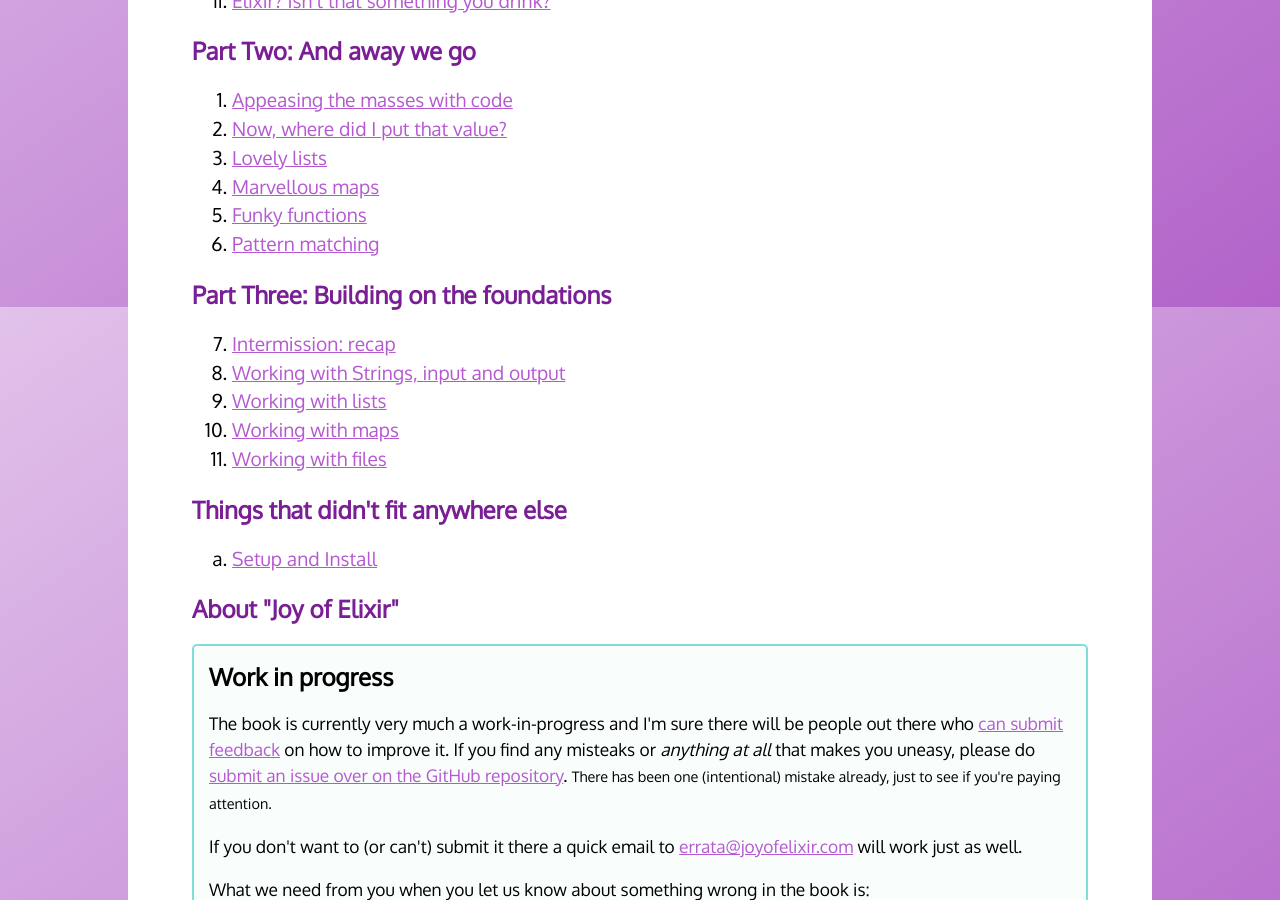
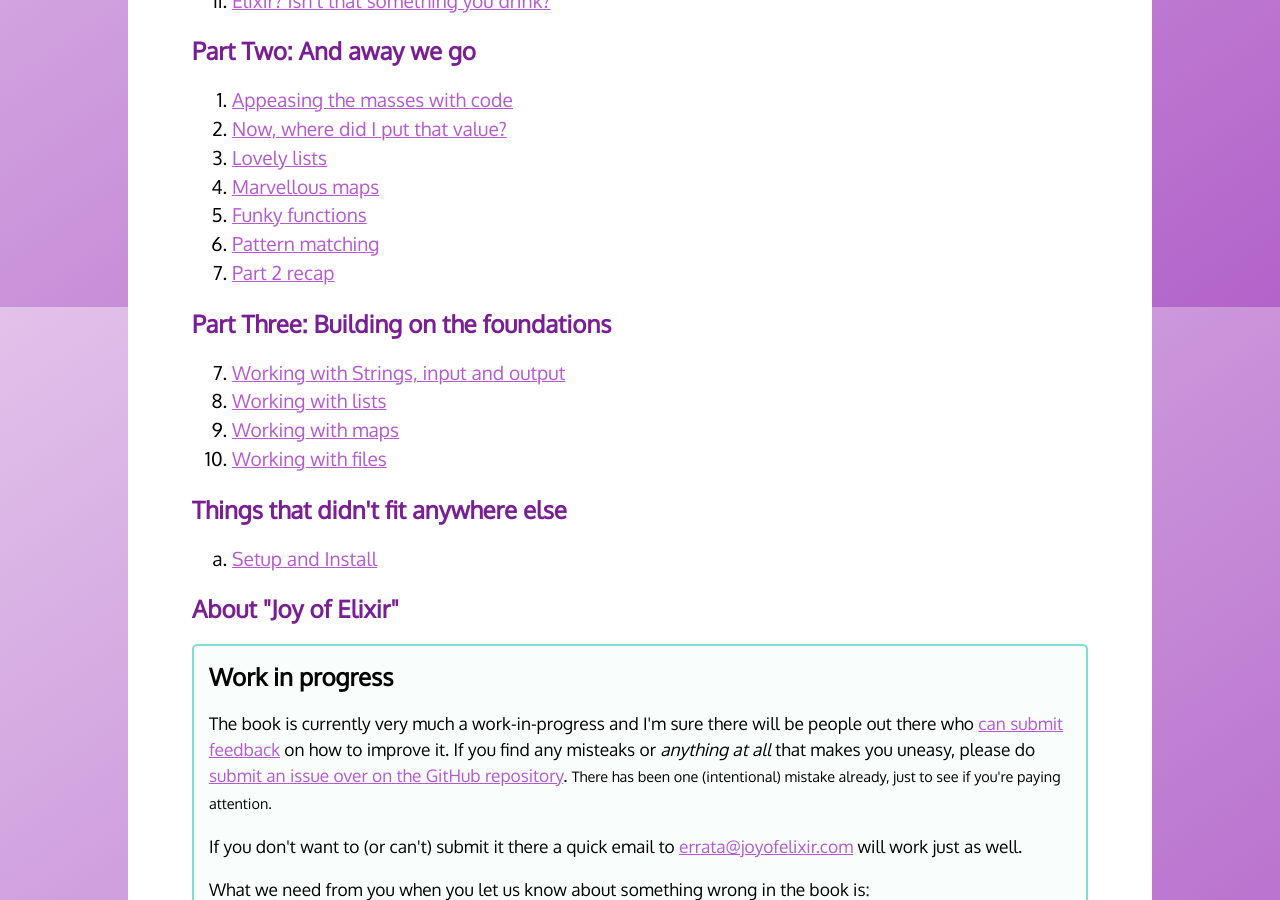
Before and after one commit to radar/joyofelixir, a Jekyll site: the page built from book/index.html, in a window 1280 px wide and 900 px high, scrolled down 1493 px. Built offline with Jekyll 4.4.1, drawn with Linux system fonts in a browser that asks for light colours; some of the changed text lies outside the part shown.

Commit message:
Move intermission into Part 2

```diff
--- a/_includes/book/toc.html
+++ b/_includes/book/toc.html
@@ -16,12 +16,12 @@
     <li><a href='#chapter-4'>Marvellous maps</a></li>
     <li><a href='#chapter-5'>Funky functions</a></li>
     <li><a href='#chapter-6'>Pattern matching</a></li>
+    <li><a href='#chapter-7'>Part 2 recap</a></li>
   </ol>
 
   <h2>Part Three: Building on the foundations</h2>
 
   <ol class='toc' start='7'>
-    <li><a href='#chapter-7'>Intermission: recap</a></li>
     <li><a href='#chapter-8'>Working with Strings, input and output</a></li>
     <li><a href='#chapter-9'>Working with lists</a></li>
     <li><a href='#chapter-10'>Working with maps</a></li>
--- a/book/index.html
+++ b/book/index.html
@@ -16,8 +16,8 @@
 {% include ch/4.html %}
 {% include ch/5.html %}
 {% include ch/6.html %}
+{% include ch/7.html %}
 <h1 class='part-header'>Part Three: Building on the foundations</h1>
-{% include ch/7.html %}
 {% include ch/8.html %}
 {% include ch/9.html %}
 {% include ch/10.html %}
--- a/toc.html
+++ b/toc.html
@@ -21,12 +21,12 @@
   <li><a href='/4-marvellous-maps'>Marvellous maps</a></li>
   <li><a href='/5-funky-functions'>Funky functions</a></li>
   <li><a href='/6-pattern-matching'>Pattern matching</a></li>
+  <li><a href='/7-part-2-recap'>Part 2 Recap</a></li>
 </ol>
 
 <h2>Part Three: Building on the foundations</h2>
 
 <ol class='toc' start='7'>
-  <li><a href='/7-intermission-recap'>Intermission: Recap</a></li>
   <li><a href='/8-strings-input-and-output'>Working with strings, input and output</a></li>
   <li><a href='/9-lists'>Working with lists</a></li>
   <li><a href='/10-maps'>Working with maps</a></li>
```
Also changed, not shown: 7-part-2-recap/index.html (renamed from 7-intermission-recap/index.html).
